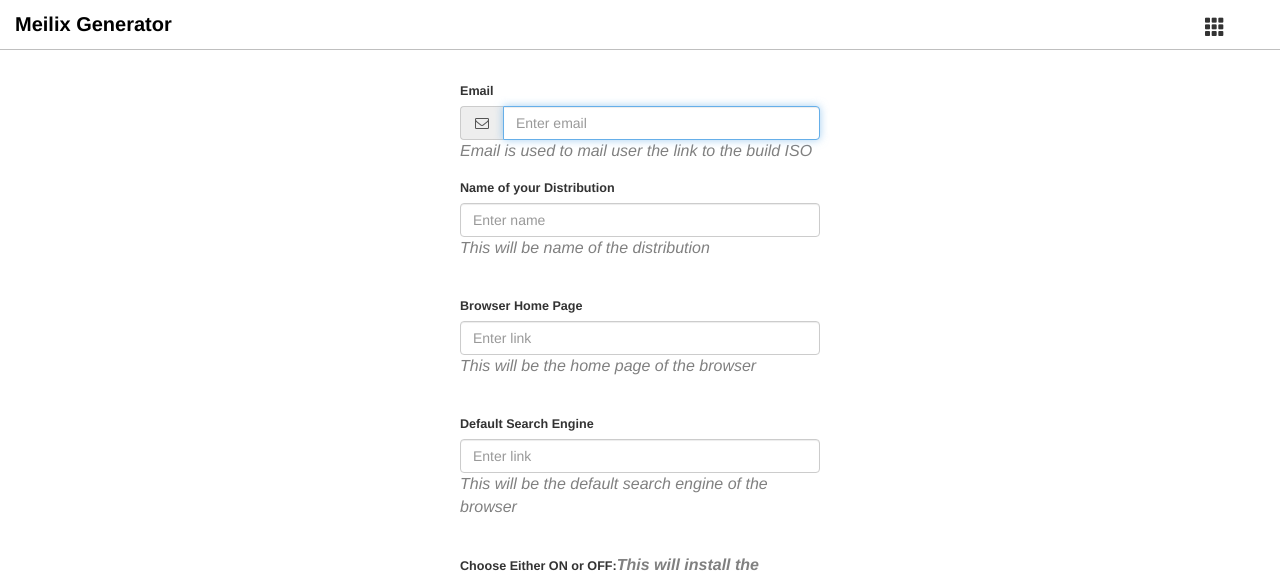
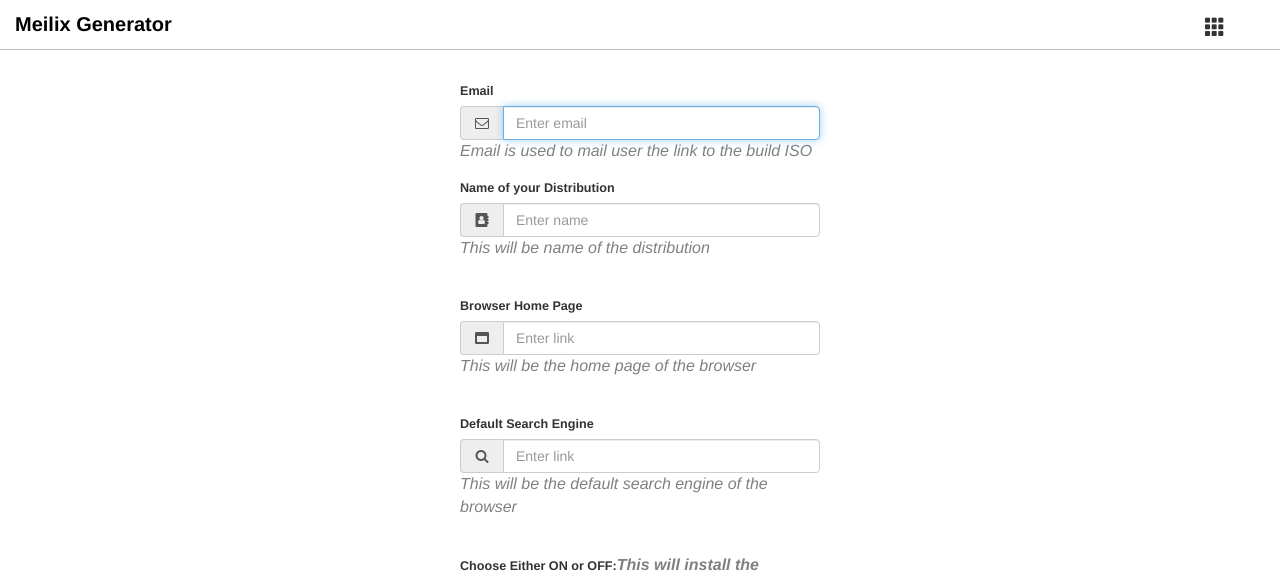
Before and after one commit to fossasia/meilix-generator, a Flask app: page / in a window 1280 px wide. Shown: the top 575 px of the page. Run offline with Flask 2, Linux system fonts and the light colour scheme; some libraries are stand-ins or nearby versions.

Commit message:
fixes issue #215

```diff
--- a/templates/index.html
+++ b/templates/index.html
@@ -119,29 +119,33 @@
             <label  class="heading" id="label" for="email">Email</label>
             <div class="input-group margin-bottom-sm">
              <span class="input-group-addon"><i class="fa fa-envelope-o fa-fw"></i></span>
-
-
-          <input  autofocus="" class="form-control" placeholder="Enter email" name="email" title="Email for sending the ISO" required="" type="email" pattern="^[a-zA-Z0-9.!#$%&’*+/=?^_`{|}~-]+@[a-zA-Z0-9-]+(?:\.[a-zA-Z0-9-]+)+$" required /></div>
-          <p id="scroll-to">Email is used to mail user the link to the build ISO</p>
-          <br>
+             <input  autofocus="" class="form-control" placeholder="Enter email" name="email" title="Email for sending the ISO" required="" type="email" pattern="^[a-zA-Z0-9.!#$%&’*+/=?^_`{|}~-]+@[a-zA-Z0-9-]+(?:\.[a-zA-Z0-9-]+)+$" required /></div>
+             <p id="scroll-to">Email is used to mail user the link to the build ISO</p>
+             <br>
           </div>
           <div class="form-group">
             <label class="heading" for="TRAVIS_TAG">Name of your Distribution</label>
-            <input pattern="[A-Za-z0-9\s]{1,20}" class="form-control" placeholder="Enter name" name="TRAVIS_TAG" required="" type="text" data-toggle="tooltip" title="Only alphanumeric characters allowed">
+            <div class="input-group margin-bottom-sm">
+            <span class="input-group-addon"><i class="fa fa-address-book fa-fw"></i></span>
+            <input pattern="[A-Za-z0-9\s]{1,20}" class="form-control" placeholder="Enter name" name="TRAVIS_TAG" required="" type="text" data-toggle="tooltip" title="Only alphanumeric characters allowed"></div>
             <p id="scroll-to">This will be name of the distribution</p>
           </div>
           <br>
           <div class="form-group">
             <label class="heading" for="event_url">Browser Home Page </label>
+            <div class="input-group margin-bottom-sm">
+            <span class="input-group-addon"><i class="fa fa-window-maximize fa-fw"></i></span>
             <input pattern="https?://.+" class="form-control" placeholder="Enter link" name="event_url" title="only url is allowed"
-              required="" type="url">
+              required="" type="url"></div>
               <p id="scroll-to">This will be the home page of the browser</p>
           </div>
           <br>
           <div class="form-group">
             <label class="heading" for="search_engine">Default Search Engine</label>
+            <div class="input-group margin-bottom-sm">
+            <span class="input-group-addon"><i class="fa fa-search fa-fw"></i></span>
             <input pattern="https?://.+" class="form-control" placeholder="Enter link" name="search_engine" title="only url is allowed"
-              required="" type="url">
+              required="" type="url"></div>
               <p id="scroll-to">This will be the default search engine of the browser</p>
           </div>
           <br>
```
